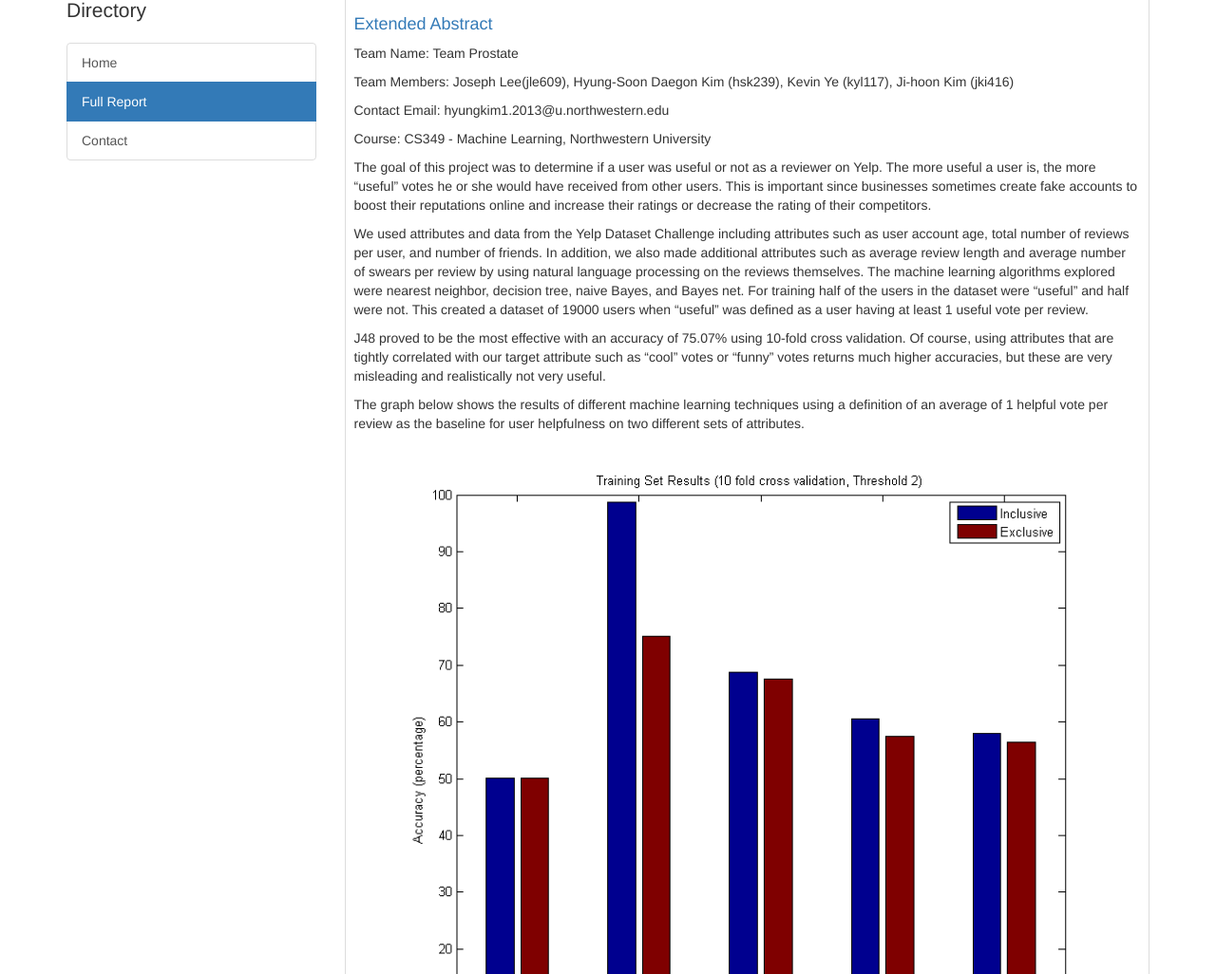
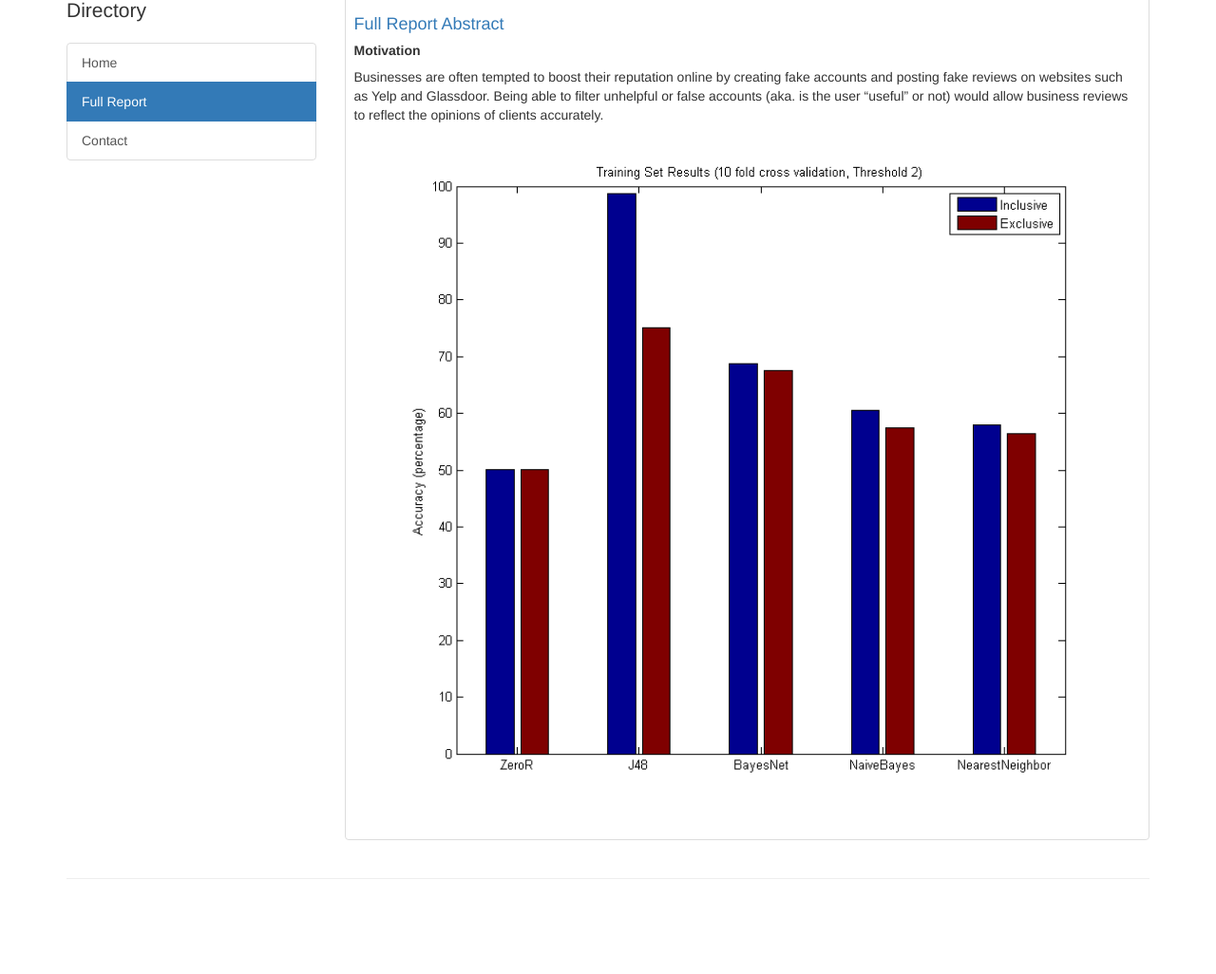
Before and after one commit to jlee-snn/machinelearningreport, a plain HTML site: page fullreport.html in a window 1280 px wide. Shown: the part 74-1100 px from the top of the page at 95% size. After the commit the page ends 1020 px from the top, so only its background shows below. Drawn offline with Linux system fonts and the light colour scheme.

Commit message:
Update fullreport.html

```diff
--- a/fullreport.html
+++ b/fullreport.html
@@ -79,16 +79,11 @@
                 <div class="thumbnail">
                     <img class="img-responsive" alt="">
                     <div class="caption-full">
-                        <h4><a href="#">Extended Abstract</a></h4>
-                        <p>Team Name: Team Prostate</p>
-                        <p>Team Members: Joseph Lee(jle609), Hyung-Soon Daegon Kim (hsk239), Kevin Ye (kyl117),  Ji-hoon Kim (jki416)</p>
-                        <p>Contact Email: hyungkim1.2013@u.northwestern.edu</p>
-                        <p>Course: CS349 - Machine Learning, Northwestern University</p>
-                        <p>The goal of this project was to determine if a user was useful or not as a reviewer on Yelp. The more useful a user is, the more “useful” votes he or she would have received from other users. This is important since businesses sometimes create fake accounts to boost their reputations online and increase their ratings or decrease the rating of their competitors.</p>
-                        <p>We used attributes and data from the Yelp Dataset Challenge including attributes such as user account age, total number of reviews per user, and number of friends. In addition, we also made additional attributes such as average review length and average number of swears per review by using natural language processing on the reviews themselves. The machine learning algorithms explored were nearest neighbor, decision tree, naive Bayes, and Bayes net. For training half of the users in the dataset were “useful” and half were not. This created a dataset of 19000 users when “useful” was defined as a user having at least 1 useful vote per review.</p>
-                        <p>J48 proved to be the most effective with an accuracy of 75.07% using 10-fold cross validation. Of course, using attributes that are tightly correlated with our target attribute such as “cool” votes or “funny” votes returns much higher accuracies, but these are very misleading and realistically not very useful.</p>
+                        <h4><a href="#">Full Report Abstract</a></h4>
+                        <h5><strong>Motivation</strong></h5>
 
-                        <p>The graph below shows the results of different machine learning techniques using a definition of an average of 1 helpful vote per review as the baseline for user helpfulness on two different sets of attributes.</p>
+                        <p>Businesses are often tempted to boost their reputation online by creating fake accounts and posting fake reviews on websites such as Yelp and Glassdoor. Being able to filter unhelpful or false accounts (aka. is the user “useful” or not) would allow business reviews to reflect the opinions of clients accurately.</p>
+
                         <img text-align="center" align="center" src="abstract_graph.png"/>
                     </div>
                 </div>
```
